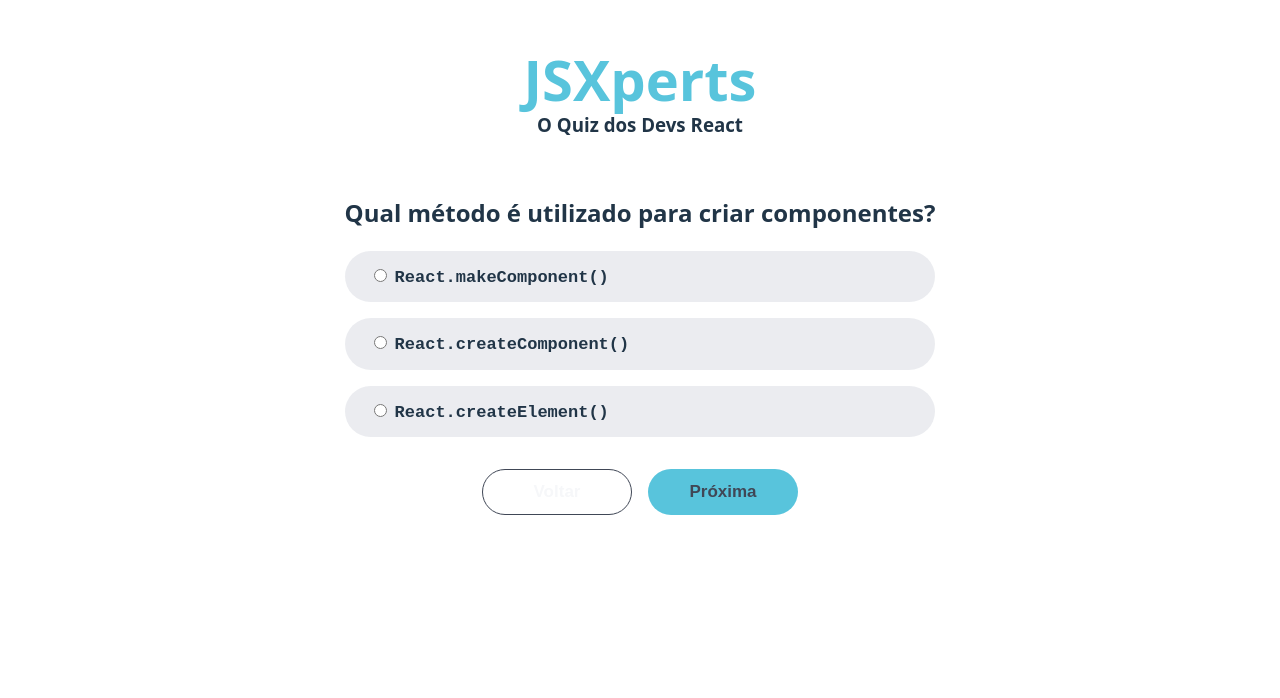
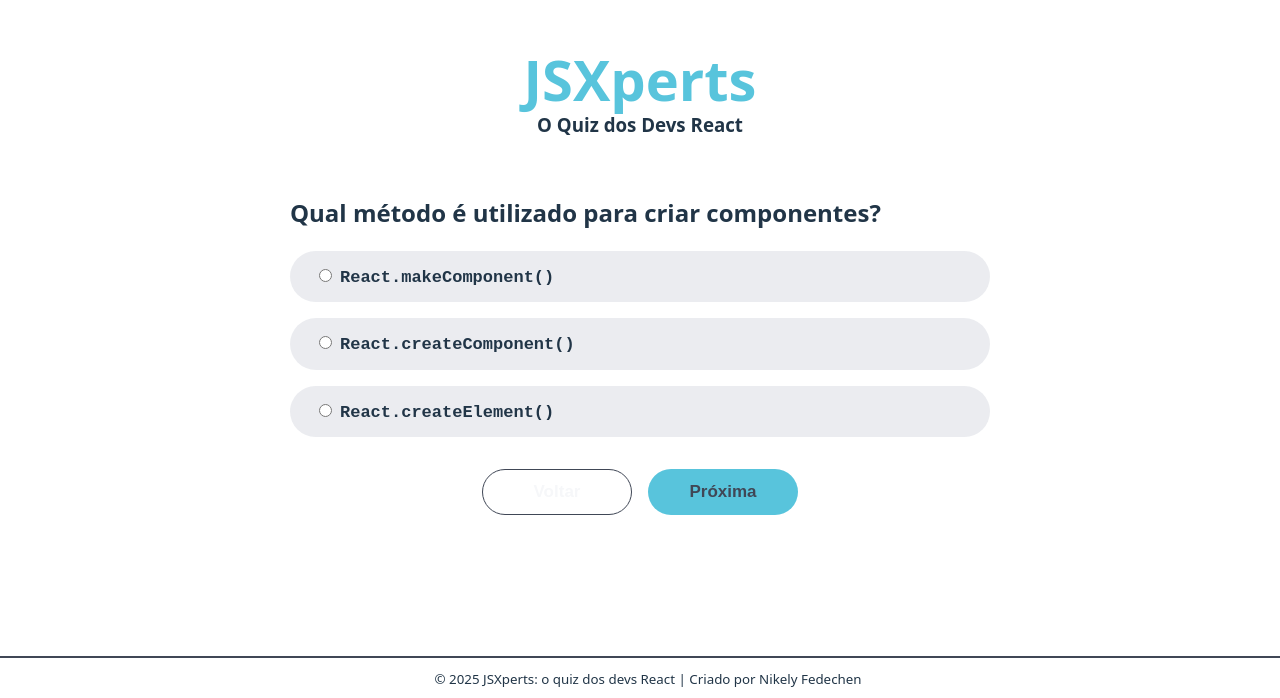
Before and after one commit to nikelyfedechen/jsxperts-quiz, a React (Vite) app: page / in a window 1280 px wide. Shown: the part 102-800 px from the top of the page. Built offline with nearby package versions, Linux system fonts and the light colour scheme.

Commit message:
feat(App): importa o GithubLink e o Footer

```diff
--- a/src/App.css
+++ b/src/App.css
@@ -1,11 +1,13 @@
 #root {
-  max-width: 1280px;
   margin: 0 auto;
-  padding: 2rem;
+  /* padding: 2rem; */
   text-align: center;
+
+  width: 100%;
 }
 
 .container {
+  margin: 0 auto;
   max-width: 700px;
 }
 
--- a/src/App.tsx
+++ b/src/App.tsx
@@ -4,6 +4,8 @@ import QuizItem from './components/QuizItem';
 import Navigation from './components/Navigation';
 import Header from './components/Header';
 import Resultado from './components/Resultado';
+import Footer from './components/Footer';
+import GithubLink from './components/GithubLink';
 
 const perguntas = [
   {
@@ -137,6 +139,7 @@ function App() {
   };
   return (
     <>
+      <GithubLink />
       <Header />
       <div className="container">
         <form onSubmit={(event) => event.preventDefault()}>
@@ -159,6 +162,7 @@ function App() {
           )}
         </form>
       </div>
+      <Footer />
     </>
   );
 }
```
